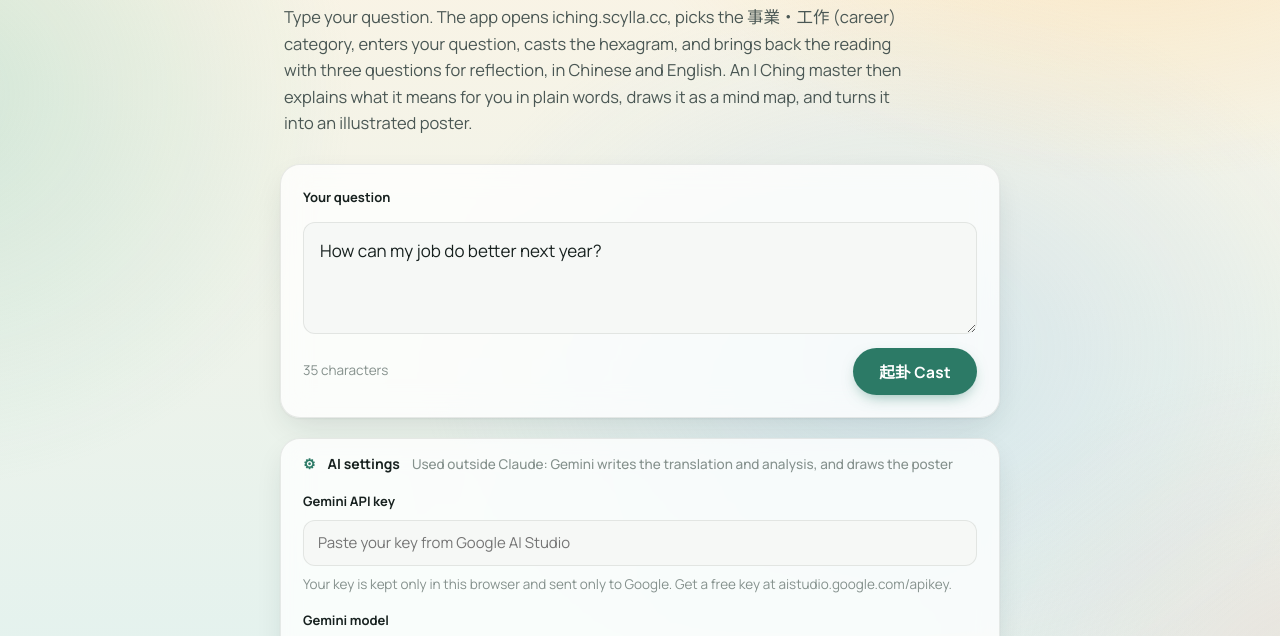
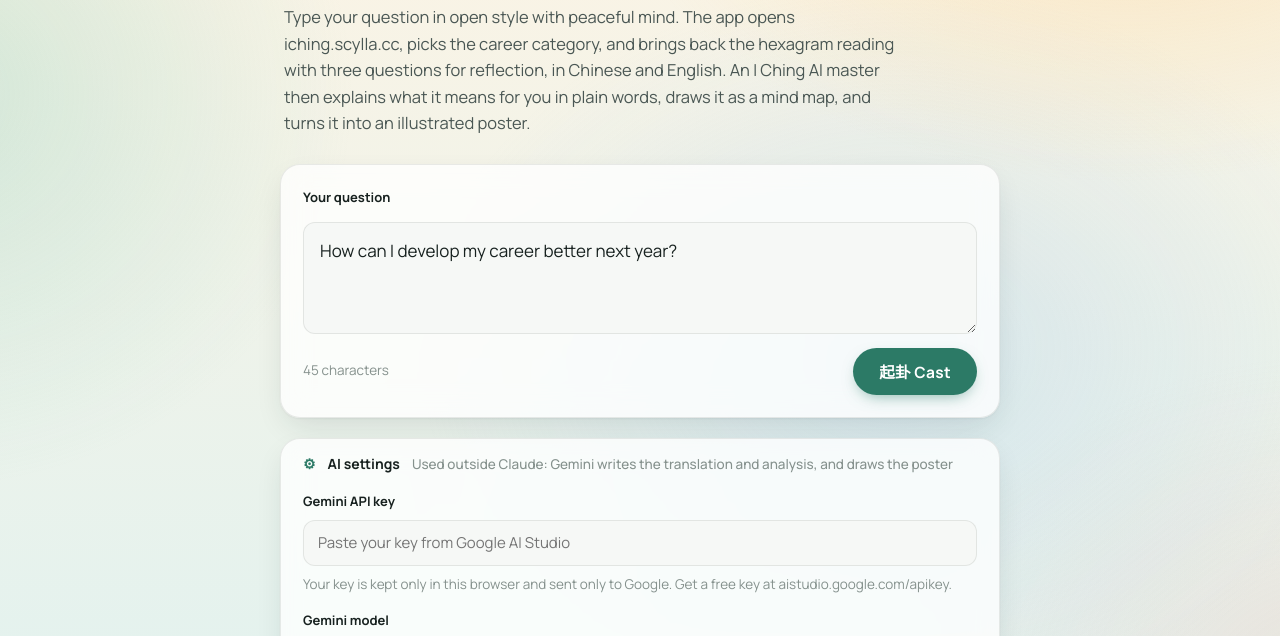
Before and after one commit to Jessielai0117/iching-career-coaching, a plain HTML site: page index.html in a window 1280 px wide. Shown: the part 146-782 px from the top of the page. Drawn offline with Linux system fonts and the light colour scheme.

Commit message:
Update career reading instructions and example question

```diff
--- a/index.html
+++ b/index.html
@@ -199,12 +199,12 @@ iframe.runner { position: absolute; width: 1px; height: 1px; border: 0; opacity:
   <header>
     <div class="eyebrow">易經 · Career reading</div>
     <h1>Ask the I Ching about <span>your career</span></h1>
-    <p class="lede">Type your question. The app opens iching.scylla.cc, picks the 事業・工作 (career) category, enters your question, casts the hexagram, and brings back the reading with three questions for reflection, in Chinese and English. An I Ching master then explains what it means for you in plain words, draws it as a mind map, and turns it into an illustrated poster.</p>
+    <p class="lede">Type your question in open style with peaceful mind. The app opens iching.scylla.cc, picks the career category, and brings back the hexagram reading with three questions for reflection, in Chinese and English. An I Ching AI master then explains what it means for you in plain words, draws it as a mind map, and turns it into an illustrated poster.</p>
   </header>
 
   <form id="ask">
     <label for="q">Your question</label>
-    <textarea id="q" rows="3">How can my job do better next year?</textarea>
+    <textarea id="q" rows="3">How can I develop my career better next year?</textarea>
     <div class="row">
       <span class="hint" id="hint"></span>
       <button class="cast" id="go" type="submit">起卦 Cast</button>
```
